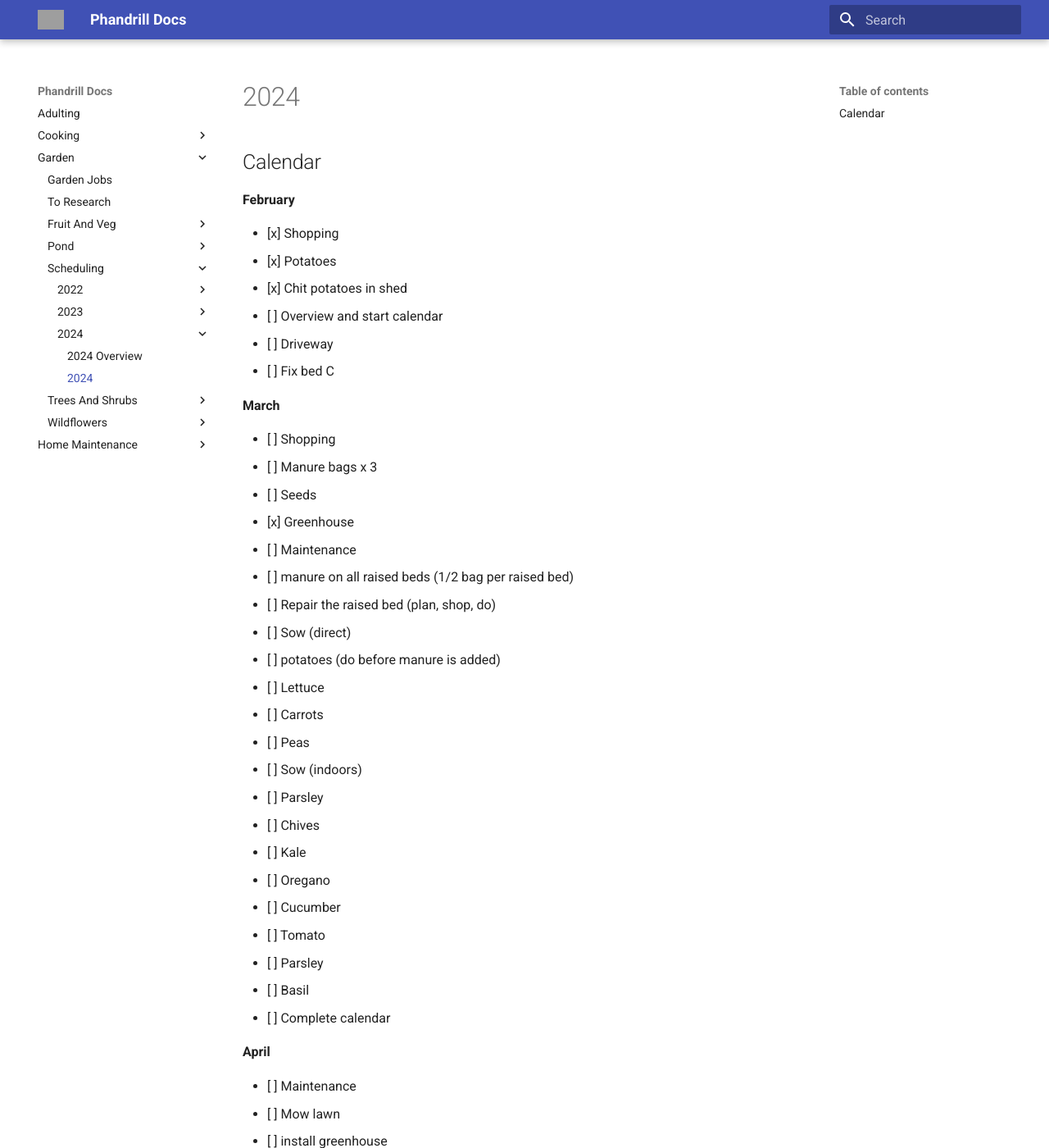
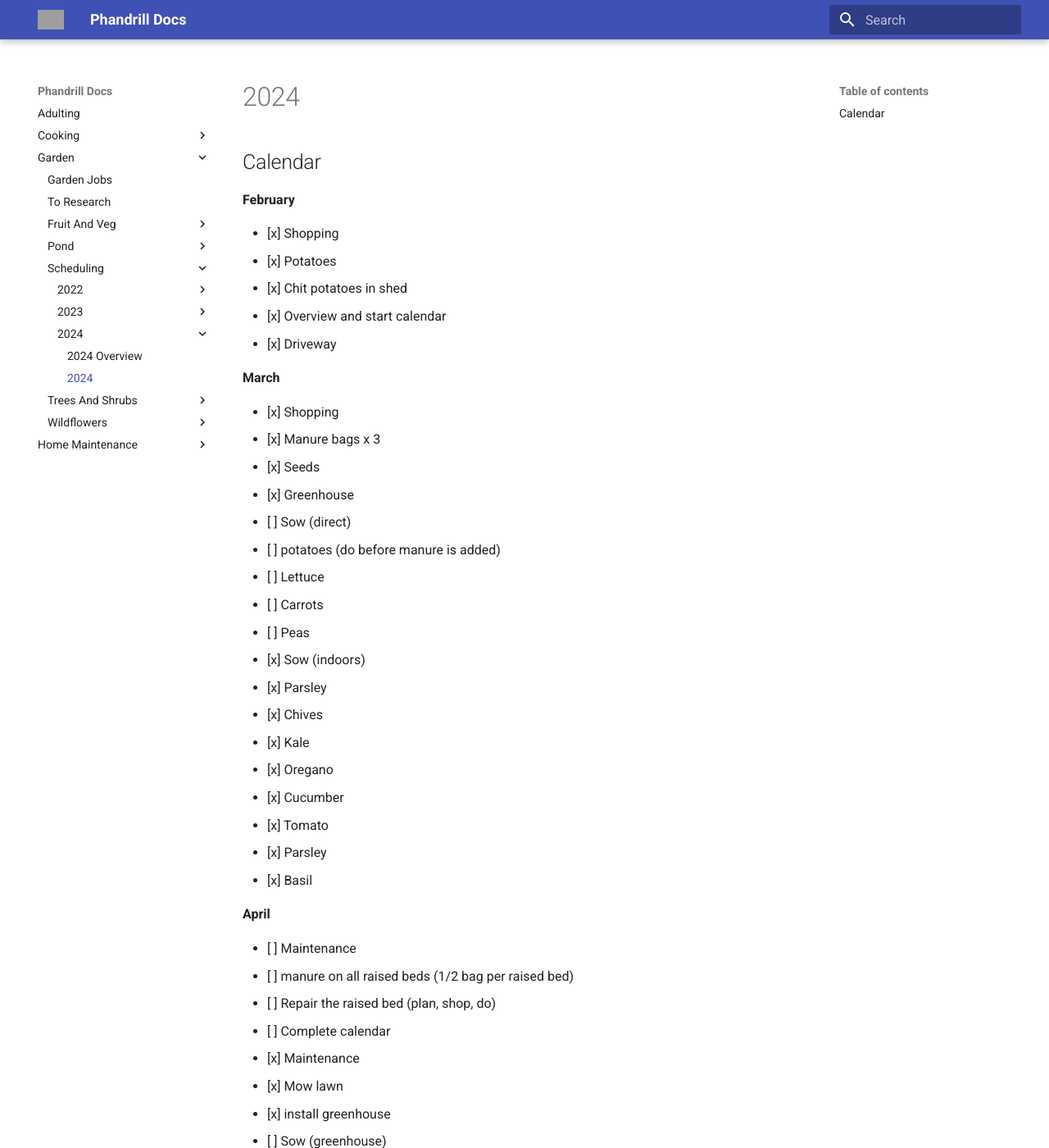
Before and after one commit to retrodans/adulting, an MkDocs documentation site: the page built from docs/Garden/Scheduling/2024/2-2024-calendar.md, in a window 1280 px wide and 1400 px high. Shown: the whole window at 82% size. Built offline with MkDocs 1.6.1 and Material for MkDocs 9.7.7, drawn with Linux system fonts in a browser that asks for light colours; grey boxes are pictures that could not be loaded.

Commit message:
Update 2-2024-calendar.md

```diff
--- a/docs/Garden/Scheduling/2024/2-2024-calendar.md
+++ b/docs/Garden/Scheduling/2024/2-2024-calendar.md
@@ -9,40 +9,39 @@ title: "2024"
 - [x] Shopping
   - [x] Potatoes
 - [x] Chit potatoes in shed
-- [ ] Overview and start calendar
-- [ ] Driveway
-- [ ] Fix bed C
+- [x] Overview and start calendar
+- [x] Driveway
 
 **March**
 
-- [ ] Shopping
-  - [ ] Manure bags x 3
-  - [ ] Seeds
+- [x] Shopping
+  - [x] Manure bags x 3
+  - [x] Seeds
   - [x] Greenhouse
-- [ ] Maintenance
-  - [ ] manure on all raised beds (1/2 bag per raised bed)
-  - [ ] Repair the raised bed (plan, shop, do)
 - [ ] Sow (direct)
   - [ ] potatoes (do before manure is added)
   - [ ] Lettuce
   - [ ] Carrots
   - [ ] Peas
-- [ ] Sow (indoors)
-  - [ ] Parsley
-  - [ ] Chives
-  - [ ] Kale
-  - [ ] Oregano
-  - [ ] Cucumber
-  - [ ] Tomato
-  - [ ] Parsley
-  - [ ] Basil
-- [ ] Complete calendar
+- [x] Sow (indoors)
+  - [x] Parsley
+  - [x] Chives
+  - [x] Kale
+  - [x] Oregano
+  - [x] Cucumber
+  - [x] Tomato
+  - [x] Parsley
+  - [x] Basil
 
 **April**
 
 - [ ] Maintenance
-  - [ ] Mow lawn
-  - [ ] install greenhouse
+  - [ ] manure on all raised beds (1/2 bag per raised bed)
+  - [ ] Repair the raised bed (plan, shop, do)
+- [ ] Complete calendar
+- [x] Maintenance
+  - [x] Mow lawn
+  - [x] install greenhouse
 - [ ] Sow (greenhouse)
   - [ ] French Beans
 - [ ] Sow (direct)
```
